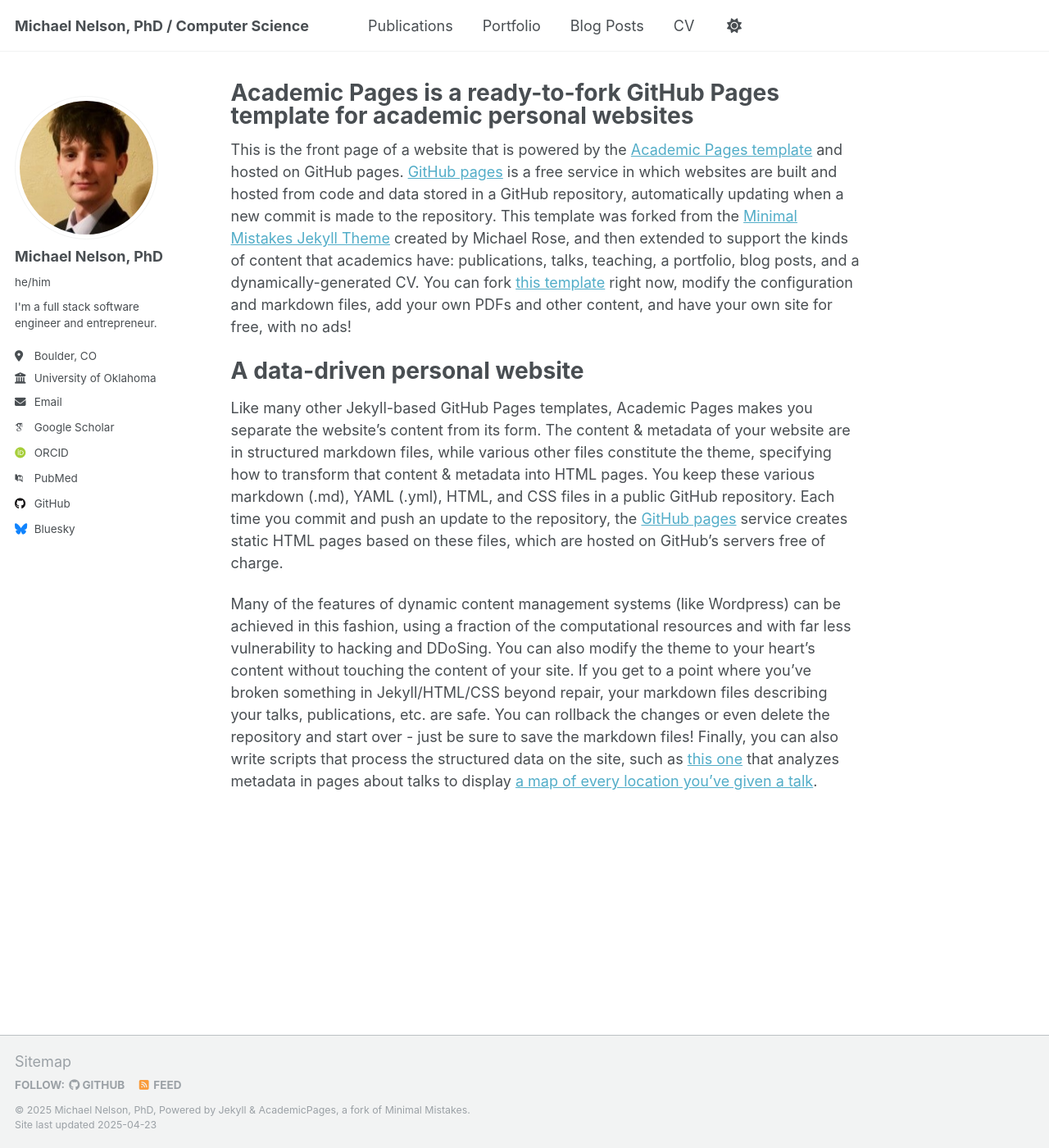
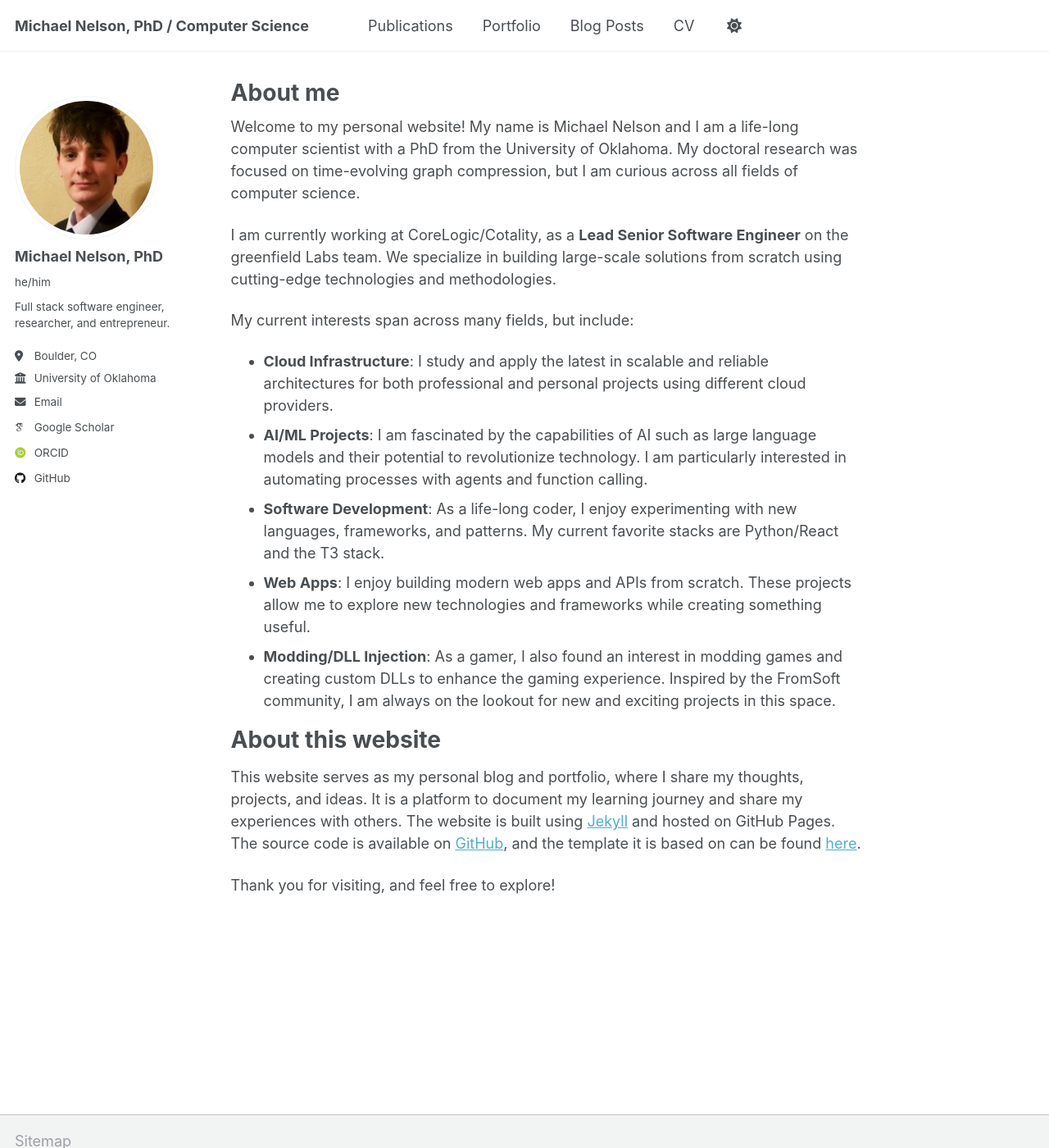
Before and after one commit to mnelson91/mnelson91.github.io, a Jekyll site: the page built from _pages/about.md, in a window 1280 px wide and 1400 px high. Shown: the whole window at 82% size. Built offline with Jekyll 4.4.1, drawn with Linux system fonts in a browser that asks for light colours; some web fonts are replaced.

Commit message:
Update main about page.

```diff
--- a/_config.yml
+++ b/_config.yml
@@ -12,7 +12,7 @@
 title                    : "Michael Nelson, PhD / Computer Science"
 title_separator          : "-"
 name                     : &name "Michael Nelson, PhD"
-description              : &description "I'm a full stack software engineer and entrepreneur."
+description              : &description "Full stack software engineer, researcher, and entrepreneur."
 url                      : https://mnelson91.github.io # the base hostname & protocol for your site e.g. "https://[your GitHub username].github.io"
 baseurl                  : "" # the subpath of your site, e.g. "/blog"
 repository               : "mnelson91/mnelson91.github.io"
@@ -25,7 +25,7 @@
   avatar           : "profile.png"
   name             : "Michael Nelson, PhD"
   pronouns         : "he/him"
-  bio              : "I'm a full stack software engineer and entrepreneur."
+  bio              : "Full stack software engineer, researcher, and entrepreneur."
   location         : "Boulder, CO"
   employer         : "University of Oklahoma"
   uri              : # URL
@@ -33,11 +33,11 @@
 
   # Academic websites
   arxiv            : # URL - Update with the correct link to your profile
-  googlescholar    : "https://scholar.google.com/citations?user=PS_CX0AAAAAJ"
+  googlescholar    : "https://scholar.google.com/citations?user=K84R5WoAAAAJ"
   impactstory      : # URL
-  orcid            : "http://orcid.org/yourorcidurl"
+  orcid            : "https://orcid.org/my-orcid?orcid=0000-0002-2350-8160"
   semantic         : # URL
-  pubmed           : "https://www.ncbi.nlm.nih.gov/pubmed/?term=john+snow"
+  pubmed           : # URL
   researchgate     : # URL
   scopus           : # URL
 
@@ -50,7 +50,7 @@
   stackoverflow    : # User number or user number and name (i.e., use "1" or "1/jeff-atwood")
 
   # Social media
-  bluesky          : "bsky.app" # Replace this with you Bluesky username
+  bluesky          : # Username
   facebook         : # Username
   flickr           : # Username
   foursquare       : # Username
--- a/_pages/about.md
+++ b/_pages/about.md
@@ -1,16 +1,26 @@
 ---
 permalink: /
-title: "Academic Pages is a ready-to-fork GitHub Pages template for academic personal websites"
+title: "About me"
 author_profile: true
 redirect_from:
   - /about/
   - /about.html
 ---
 
-This is the front page of a website that is powered by the [Academic Pages template](https://github.com/academicpages/academicpages.github.io) and hosted on GitHub pages. [GitHub pages](https://pages.github.com) is a free service in which websites are built and hosted from code and data stored in a GitHub repository, automatically updating when a new commit is made to the repository. This template was forked from the [Minimal Mistakes Jekyll Theme](https://mmistakes.github.io/minimal-mistakes/) created by Michael Rose, and then extended to support the kinds of content that academics have: publications, talks, teaching, a portfolio, blog posts, and a dynamically-generated CV. You can fork [this template](https://github.com/academicpages/academicpages.github.io) right now, modify the configuration and markdown files, add your own PDFs and other content, and have your own site for free, with no ads!
+Welcome to my personal website! My name is Michael Nelson and I am a life-long computer scientist with a PhD from the University of Oklahoma. My doctoral research was focused on time-evolving graph compression, but I am curious across all fields of computer science.
 
-A data-driven personal website
+I am currently working at CoreLogic/Cotality, as a **Lead Senior Software Engineer** on the greenfield Labs team. We specialize in building large-scale solutions from scratch using cutting-edge technologies and methodologies.
+
+My current interests span across many fields, but include:
+
+- **Cloud Infrastructure**: I study and apply the latest in scalable and reliable architectures for both professional and personal projects using different cloud providers.
+- **AI/ML Projects**: I am fascinated by the capabilities of AI such as large language models and their potential to revolutionize technology. I am particularly interested in automating processes with agents and function calling.
+- **Software Development**: As a life-long coder, I enjoy experimenting with new languages, frameworks, and patterns. My current favorite stacks are Python/React and the T3 stack.
+- **Web Apps**: I enjoy building modern web apps and APIs from scratch. These projects allow me to explore new technologies and frameworks while creating something useful.
+- **Modding/DLL Injection**: As a gamer, I also found an interest in modding games and creating custom DLLs to enhance the gaming experience. Inspired by the FromSoft community, I am always on the lookout for new and exciting projects in this space.
+
+About this website
 ======
-Like many other Jekyll-based GitHub Pages templates, Academic Pages makes you separate the website's content from its form. The content & metadata of your website are in structured markdown files, while various other files constitute the theme, specifying how to transform that content & metadata into HTML pages. You keep these various markdown (.md), YAML (.yml), HTML, and CSS files in a public GitHub repository. Each time you commit and push an update to the repository, the [GitHub pages](https://pages.github.com/) service creates static HTML pages based on these files, which are hosted on GitHub's servers free of charge.
+This website serves as my personal blog and portfolio, where I share my thoughts, projects, and ideas. It is a platform to document my learning journey and share my experiences with others. The website is built using [Jekyll](https://jekyllrb.com/) and hosted on GitHub Pages. The source code is available on [GitHub](https://github.com/mnelson91/mnelson91.github.io), and the template it is based on can be found [here](https://github.com/academicpages/academicpages.github.io).
 
-Many of the features of dynamic content management systems (like Wordpress) can be achieved in this fashion, using a fraction of the computational resources and with far less vulnerability to hacking and DDoSing. You can also modify the theme to your heart's content without touching the content of your site. If you get to a point where you've broken something in Jekyll/HTML/CSS beyond repair, your markdown files describing your talks, publications, etc. are safe. You can rollback the changes or even delete the repository and start over - just be sure to save the markdown files! Finally, you can also write scripts that process the structured data on the site, such as [this one](https://github.com/academicpages/academicpages.github.io/blob/master/talkmap.ipynb) that analyzes metadata in pages about talks to display [a map of every location you've given a talk](https://academicpages.github.io/talkmap.html).
+Thank you for visiting, and feel free to explore!
```
Also changed, not shown: 1 other file.
